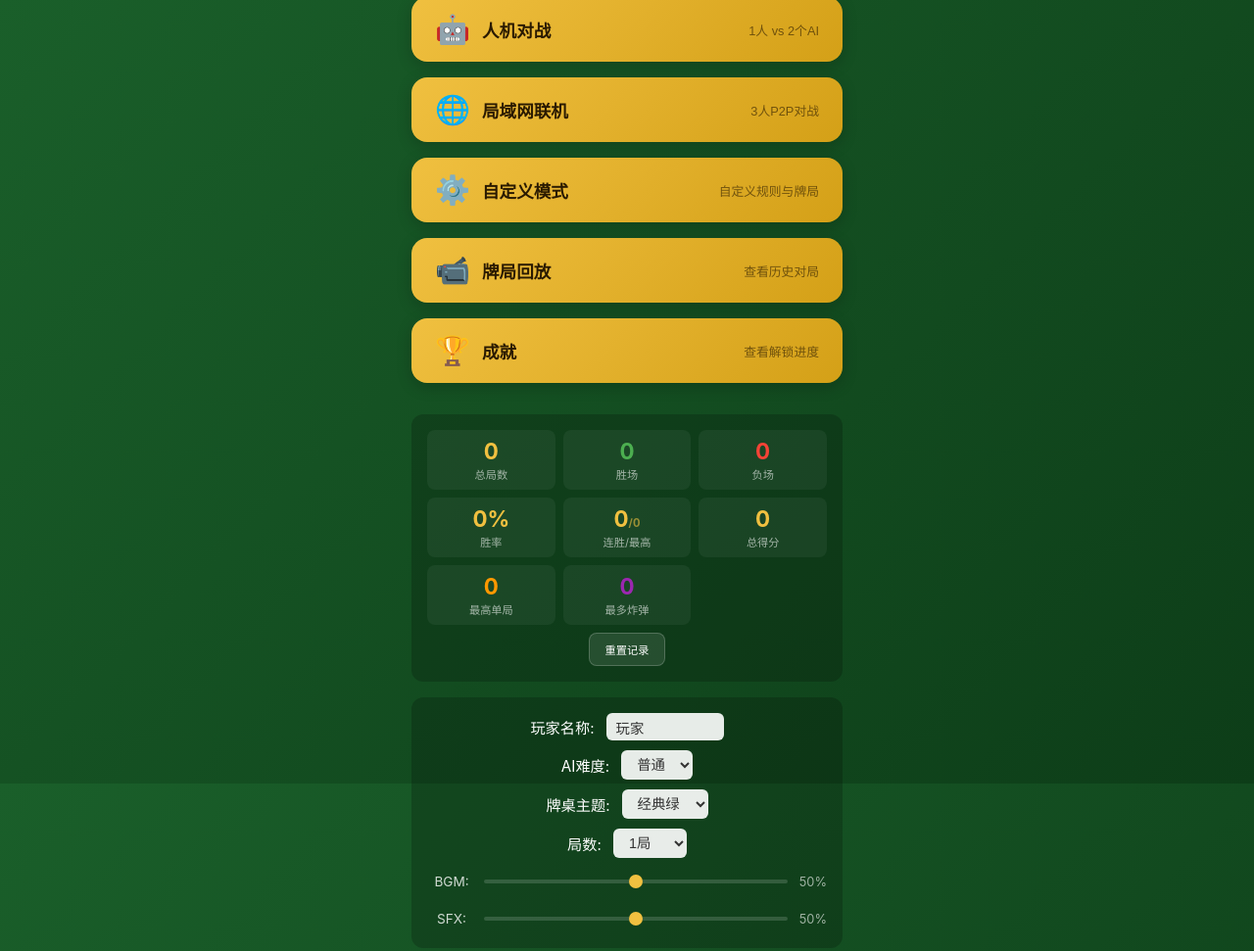
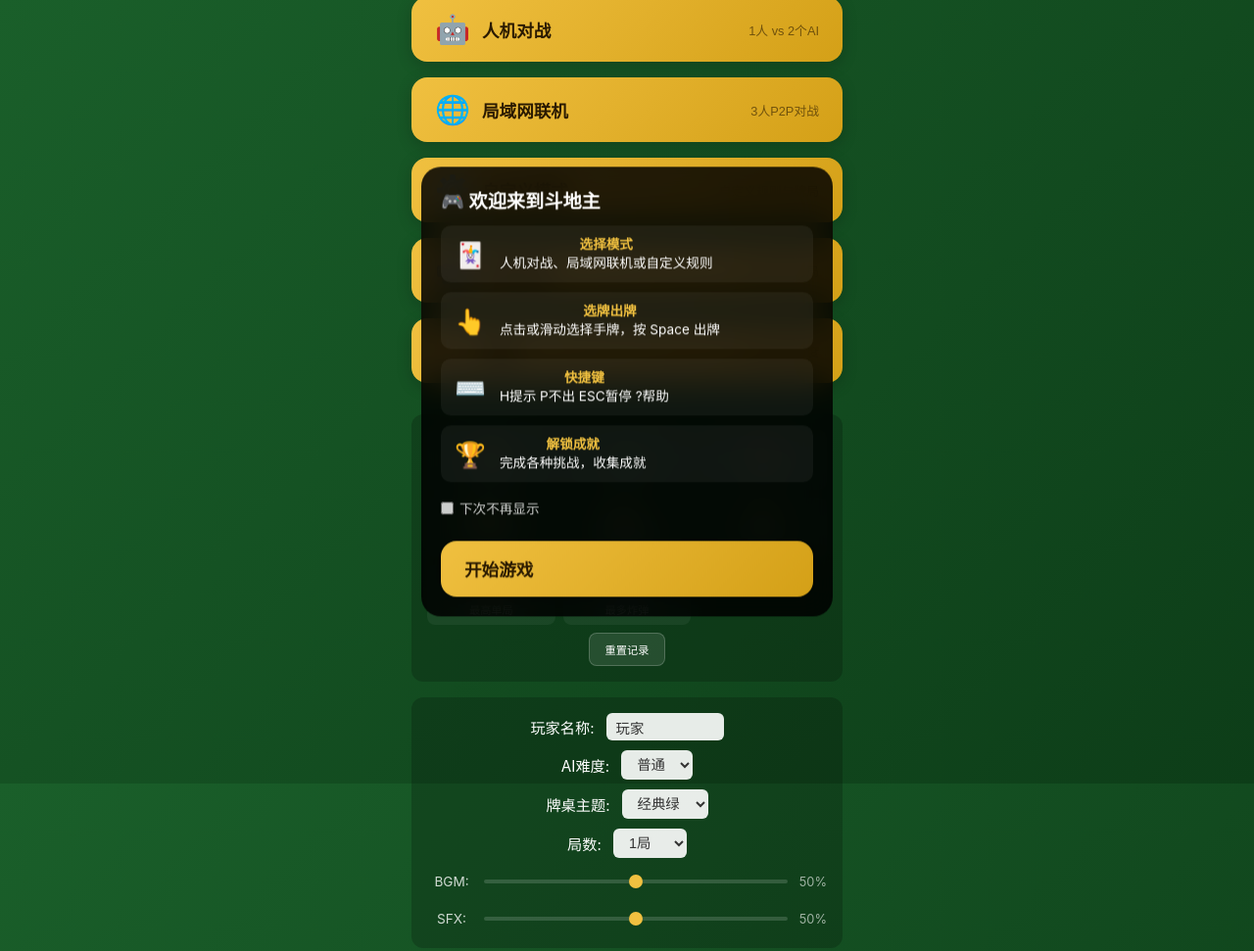
Before and after one commit to Hanazar-Games/Doudizhu-webgame, a website built with Vite: page index.html in a window 1280 px wide. Shown: the top 971 px of the page at 98% size. Built offline with nearby package versions, Linux system fonts and the light colour scheme.

Commit message:
v1.1.6: 全局UX增强 Round 4 - 新手引导
- 首次游戏引导面板（可勾选不再显示）
- 包含模式选择、选牌出牌、快捷键、成就系统介绍

```diff
--- a/index.html
+++ b/index.html
@@ -90,6 +90,35 @@
                     <input type="range" id="cfg-sfx-volume" min="0" max="1" step="0.1" value="0.5">
                     <span class="volume-value" id="cfg-sfx-volume-value">50%</span>
                 </div>
+            </div>
+
+            <!-- 新手引导 -->
+            <div id="tutorial-panel" class="overlay-panel hidden">
+                <div class="overlay-header">
+                    <h3>🎮 欢迎来到斗地主</h3>
+                </div>
+                <div class="tutorial-content">
+                    <div class="tutorial-step">
+                        <div class="tut-icon">🃏</div>
+                        <p><strong>选择模式</strong><br>人机对战、局域网联机或自定义规则</p>
+                    </div>
+                    <div class="tutorial-step">
+                        <div class="tut-icon">👆</div>
+                        <p><strong>选牌出牌</strong><br>点击或滑动选择手牌，按 Space 出牌</p>
+                    </div>
+                    <div class="tutorial-step">
+                        <div class="tut-icon">⌨️</div>
+                        <p><strong>快捷键</strong><br>H提示 P不出 ESC暂停 ?帮助</p>
+                    </div>
+                    <div class="tutorial-step">
+                        <div class="tut-icon">🏆</div>
+                        <p><strong>解锁成就</strong><br>完成各种挑战，收集成就</p>
+                    </div>
+                </div>
+                <label class="tutorial-skip">
+                    <input type="checkbox" id="chk-skip-tutorial"> 下次不再显示
+                </label>
+                <button id="btn-close-tutorial" class="btn-primary" style="margin-top:12px">开始游戏</button>
             </div>
 
             <!-- 成就面板 -->
--- a/src/main.js
+++ b/src/main.js
@@ -124,6 +124,9 @@ class GameApp {
 
         // 渲染统计面板
         this._renderStats();
+
+        // 新手引导
+        this._initTutorial();
 
         // 隐藏加载画面 + 菜单入场动画 + BGM
         setTimeout(() => {
@@ -277,6 +280,29 @@ class GameApp {
                     location.reload();
                 }
             });
+        }
+    }
+
+    _initTutorial() {
+        const panel = document.getElementById('tutorial-panel');
+        const btnClose = document.getElementById('btn-close-tutorial');
+        const chkSkip = document.getElementById('chk-skip-tutorial');
+        if (!panel || !btnClose) return;
+
+        btnClose.addEventListener('click', () => {
+            this.renderer?.audio?.playButtonClick();
+            if (chkSkip?.checked) {
+                this.settings.showTutorial = false;
+                Storage.saveSettings(this.settings);
+            }
+            panel.classList.add('hidden');
+        });
+
+        // 首次进入显示引导
+        if (this.settings.showTutorial !== false) {
+            setTimeout(() => {
+                panel.classList.remove('hidden');
+            }, 1200);
         }
     }
 
--- a/src/styles/main.css
+++ b/src/styles/main.css
@@ -2523,6 +2523,53 @@ body[data-theme="night"] {
     margin: 8px 0 16px;
 }
 
+/* ===== 新手引导 ===== */
+.tutorial-content {
+    display: flex;
+    flex-direction: column;
+    gap: 10px;
+}
+
+.tutorial-step {
+    display: flex;
+    align-items: center;
+    gap: 12px;
+    padding: 10px 12px;
+    background: rgba(255,255,255,0.05);
+    border-radius: 10px;
+}
+
+.tut-icon {
+    font-size: 1.6rem;
+    width: 36px;
+    text-align: center;
+    flex-shrink: 0;
+}
+
+.tutorial-step p {
+    font-size: 0.85rem;
+    line-height: 1.4;
+    margin: 0;
+}
+
+.tutorial-step strong {
+    color: #f0c040;
+}
+
+.tutorial-skip {
+    display: flex;
+    align-items: center;
+    gap: 6px;
+    font-size: 0.85rem;
+    opacity: 0.8;
+    margin-top: 4px;
+    cursor: pointer;
+}
+
+.tutorial-skip input {
+    cursor: pointer;
+}
+
 /* ===== 音量滑块 ===== */
 .volume-control {
     display: flex;
```
